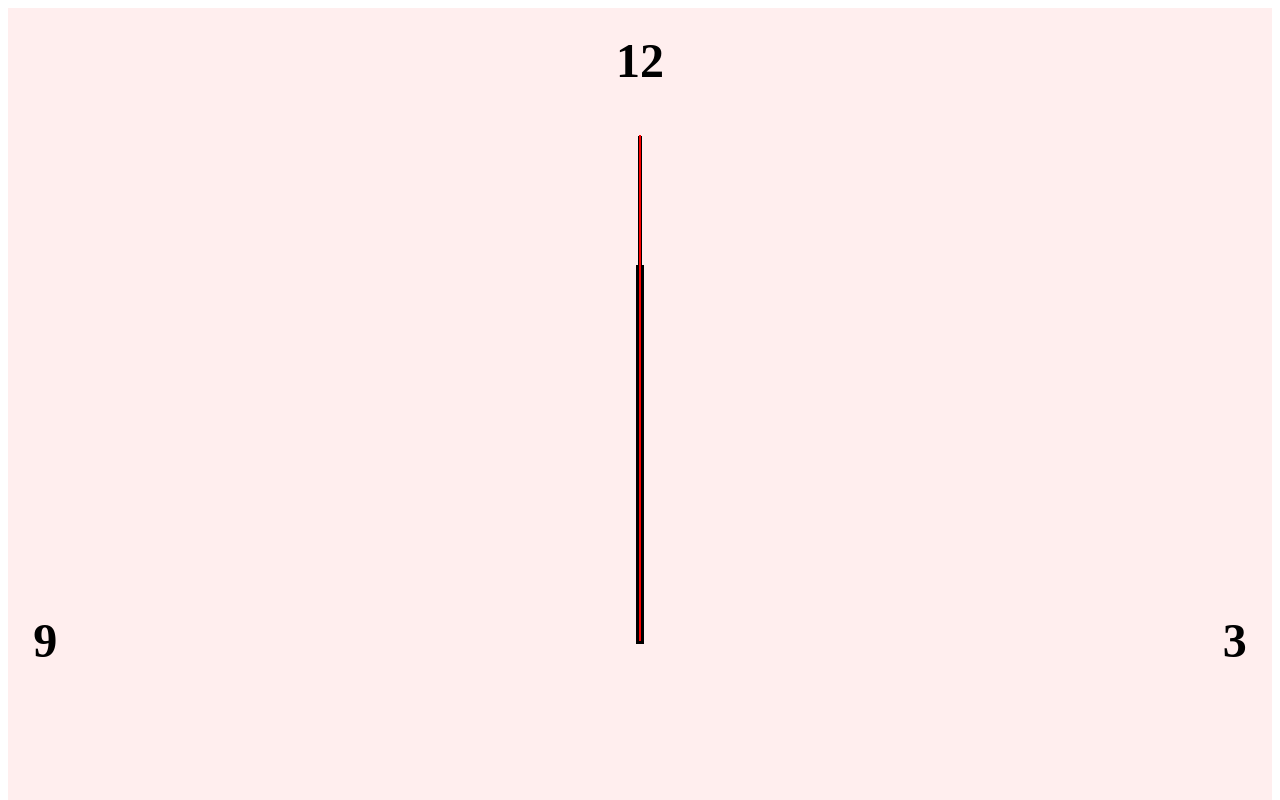
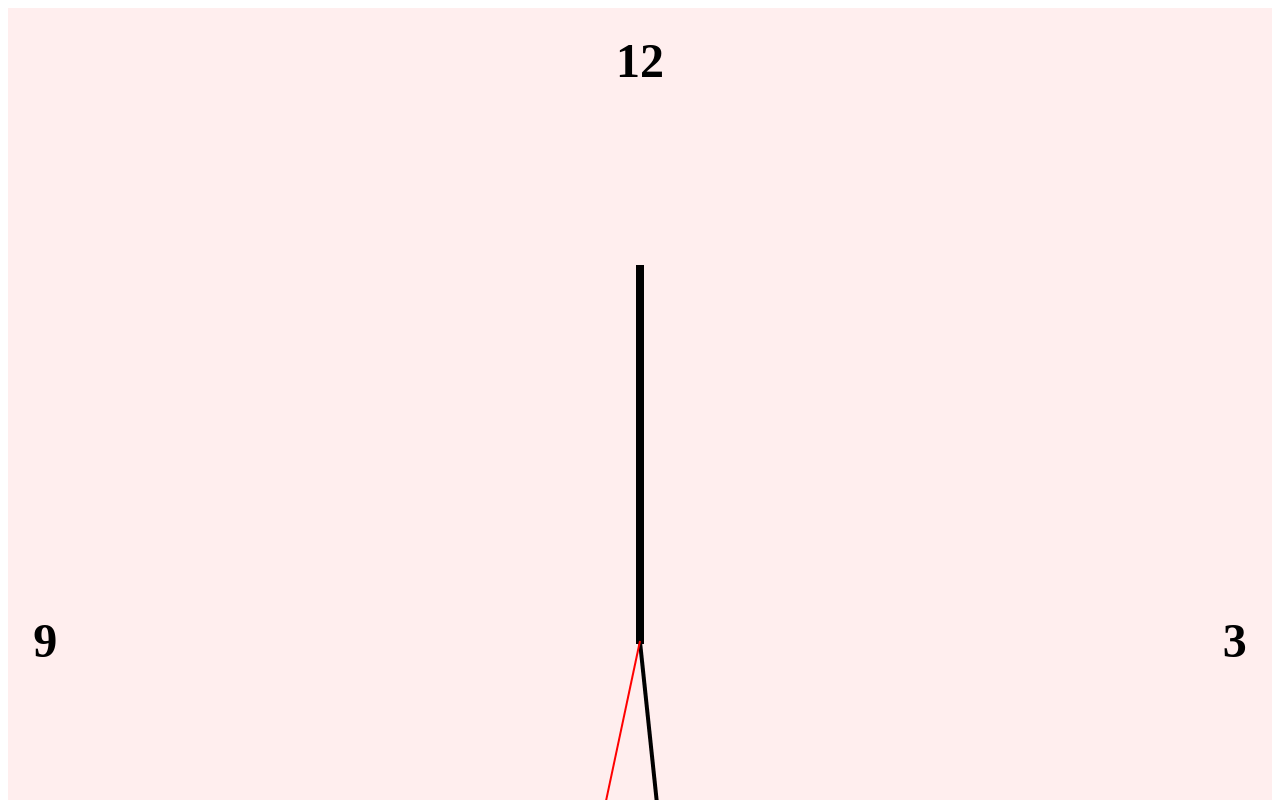
Before and after one commit to b41-41/analog_clock, a React (Create React App) app: page / in a window 1280 px wide. Shown: the top 800 px of the page. Built offline with nearby package versions, Linux system fonts and the light colour scheme.

Commit message:
[Add] Add Clock Action

```diff
--- a/src/Components/Clock/Clock.Styled.ts
+++ b/src/Components/Clock/Clock.Styled.ts
@@ -11,7 +11,7 @@ export const ClockWrapper = styled.div`
   aspect-ratio: 1;
 `;
 
-export const HourHand = styled.div`
+export const HourHand = styled.div<{ hours: number }>`
   position: absolute;
   top: 50%;
   left: 50%;
@@ -19,11 +19,15 @@ export const HourHand = styled.div`
   height: 8px;
   background-color: #000;
   transform-origin: 0 50%;
-  transform: rotate(-90deg);
+  transform: rotate(
+    ${(props) =>
+      (props.hours > 12 ? (props.hours - 12) / 12 : props.hours / 12) * 360 -
+      90}deg
+  );
   z-index: 1;
 `;
 
-export const MinuteHand = styled.div`
+export const MinuteHand = styled.div<{ minute: number }>`
   position: absolute;
   top: 50%;
   left: 50%;
@@ -31,11 +35,11 @@ export const MinuteHand = styled.div`
   height: 4px;
   background-color: #000;
   transform-origin: 0 50%;
-  transform: rotate(-90deg);
+  transform: rotate(${(props) => (props.minute / 60) * 360 - 90}deg);
   z-index: 2;
 `;
 
-export const SecondHand = styled.div`
+export const SecondHand = styled.div<{ seconds: number }>`
   position: absolute;
   top: 50%;
   left: 50%;
@@ -43,7 +47,7 @@ export const SecondHand = styled.div`
   height: 2px;
   background-color: #ff0000;
   transform-origin: 0 50%;
-  transform: rotate(-90deg);
+  transform: rotate(${(props) => (props.seconds / 60) * 360 - 90}deg);
   z-index: 3;
 `;
 
--- a/src/Components/Clock/Clock.tsx
+++ b/src/Components/Clock/Clock.tsx
@@ -1,18 +1,29 @@
-import React from 'react';
+import React, { useEffect } from 'react';
 import * as S from './Clock.Styled';
 
 type Props = {};
 
 const Clock = (props: Props) => {
+  const [currentTime, setCurrentTime] = React.useState(new Date());
+
+  useEffect(() => {
+    const tick = setTimeout(() => {
+      setCurrentTime(new Date());
+    }, 1000);
+    return () => {
+      clearTimeout(tick);
+    };
+  }, [currentTime]);
+
   return (
     <S.ClockWrapper>
       <S.Time12>12</S.Time12>
       <S.Time3>3</S.Time3>
       <S.Time6>6</S.Time6>
       <S.Time9>9</S.Time9>
-      <S.HourHand />
-      <S.MinuteHand />
-      <S.SecondHand />
+      <S.HourHand hours={currentTime.getHours()} />
+      <S.MinuteHand minute={currentTime.getMinutes()} />
+      <S.SecondHand seconds={currentTime.getSeconds()} />
     </S.ClockWrapper>
   );
 };
```
